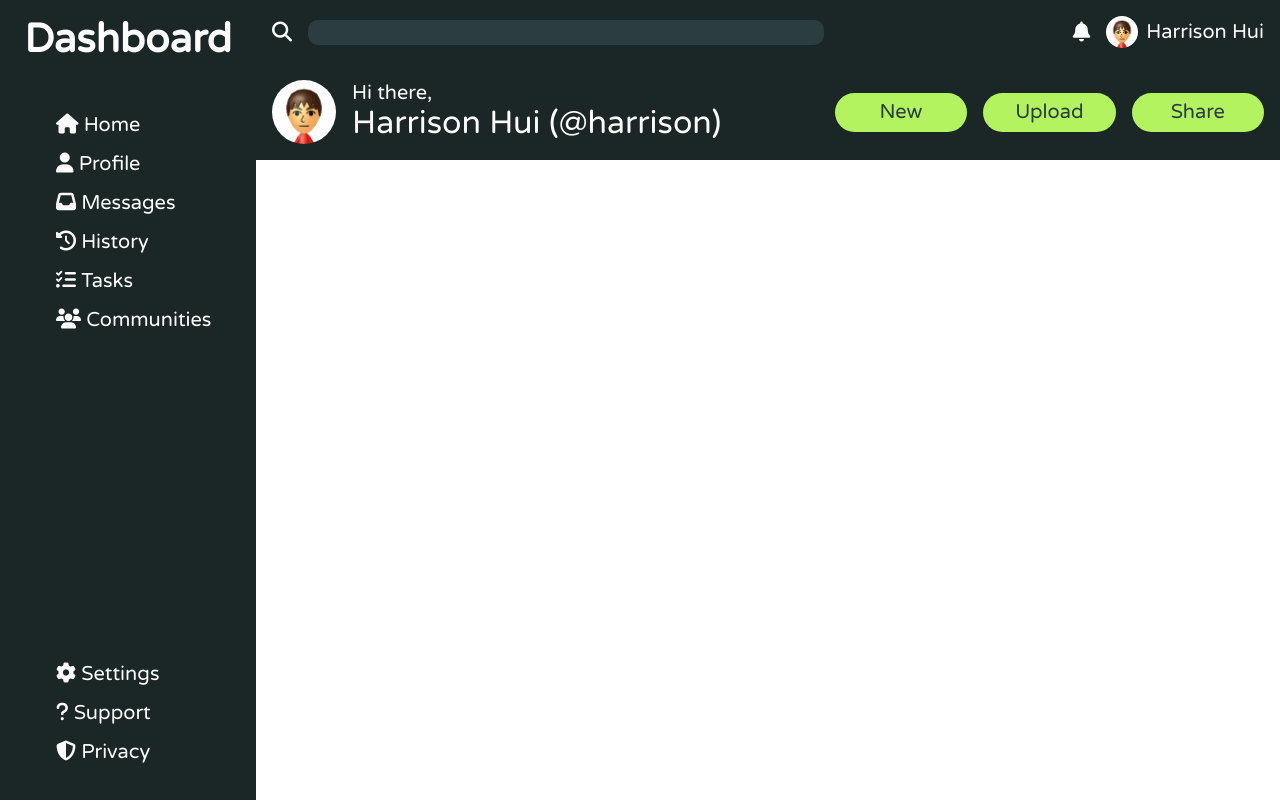
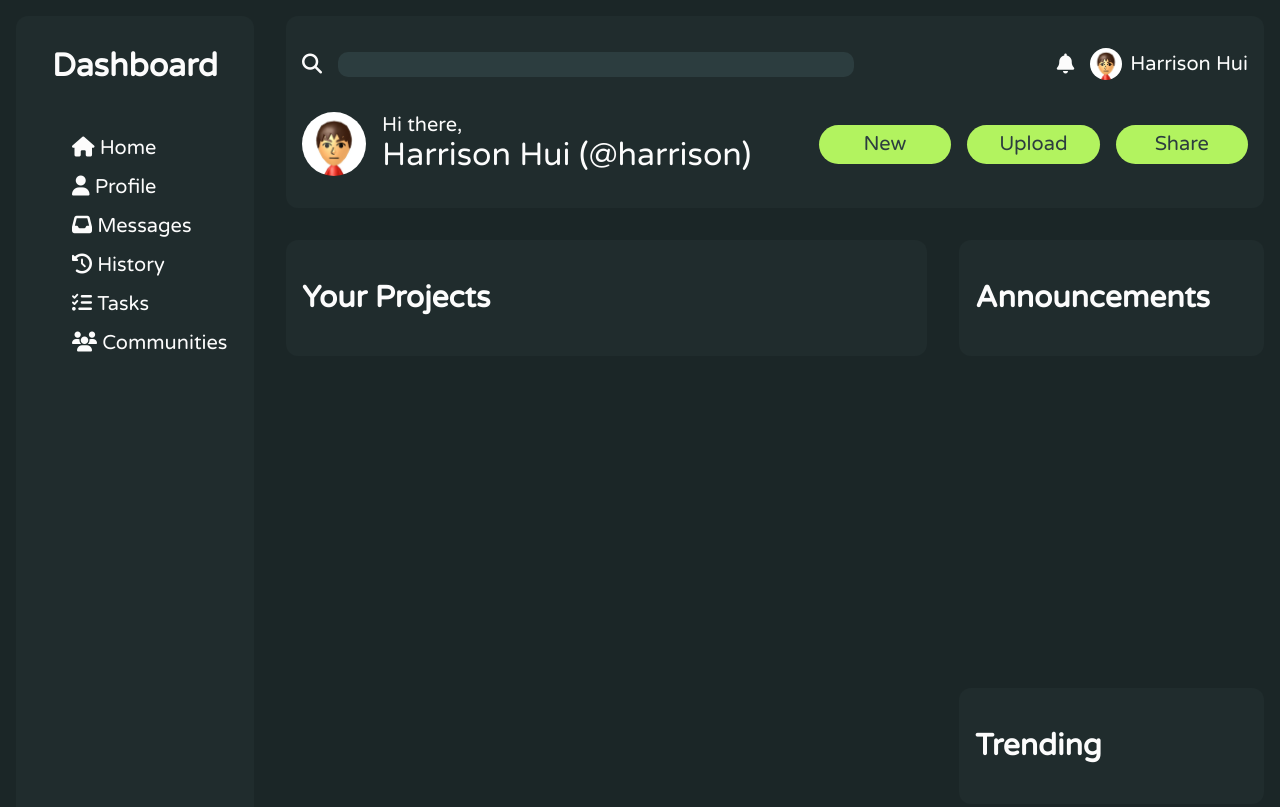
Before and after one commit to HuiHarrison/Odin-Admin-Dashboard, a plain HTML site: page index.html in a window 1280 px wide. Shown: the top 807 px of the page. Drawn offline with Linux system fonts and the light colour scheme.

Commit message:
Add Main Layout

```diff
--- a/index.html
+++ b/index.html
@@ -66,11 +66,26 @@
             </div>
         </nav>
 
-        <div class="projects"></div>
+        <div class="projects">
+            <div class="container">
+                <h2>Your Projects</h2>
+                <div class="cards-container">
 
-        <div class="announcements"></div>
+                </div>
+            </div>
+        </div>
 
-        <div class="trending"></div>
+        <div class="announcements">
+            <div class="container">
+                <h2>Announcements</h2>
+            </div>
+        </div>
+
+        <div class="trending">
+            <div class="container">
+                <h2>Trending</h2>
+            </div>
+        </div>
     </main>
 </body>
 </html>
--- a/style.css
+++ b/style.css
@@ -11,7 +11,7 @@ body {
     font-size: 20px;
 
     display: grid;
-    grid-template-columns: minmax(220px, 1fr) 4fr;
+    grid-template-columns: minmax(270px, 1fr) 4fr;
 }
 
 ul {
@@ -19,18 +19,20 @@ ul {
 }
 
 .container {
-    margin: 0 1rem;
+    margin: 1rem;
+    padding: 1rem;
+    background-color: #202c2d;
+    border-radius: 12px;
 }
 
 .sidebar {
     background-color: var(--dark-green);
-    height: 100vh;
 }
 
 .sidebar > .container {
     display: flex;
     flex-direction: column;
-    height: 100%;
+    height: 95%;
 }
 
 .sidebar > .container > ul:first-of-type {
@@ -43,10 +45,7 @@ li {
 
 h1 {
     margin: 1rem auto;
-}
-
-nav {
-    background-color: var(--dark-green);
+    font-size: 2rem;
 }
 
 img {
@@ -129,3 +128,28 @@ img {
 .user-info > div:last-child {
     font-size: 2rem;
 }
+
+main {
+    background-color: var(--dark-green);
+
+    display: grid;
+    grid-template-columns: repeat(3, 1fr);
+    grid-template-rows: repeat(5, 1fr);
+}
+
+nav {
+    grid-column: span 3;
+}
+
+.projects {
+    grid-column: span 2;
+    grid-row: span 4;
+}
+
+.announcements {
+    grid-row: span 2;
+}
+
+.trending {
+    grid-row: span 2;
+}
```
